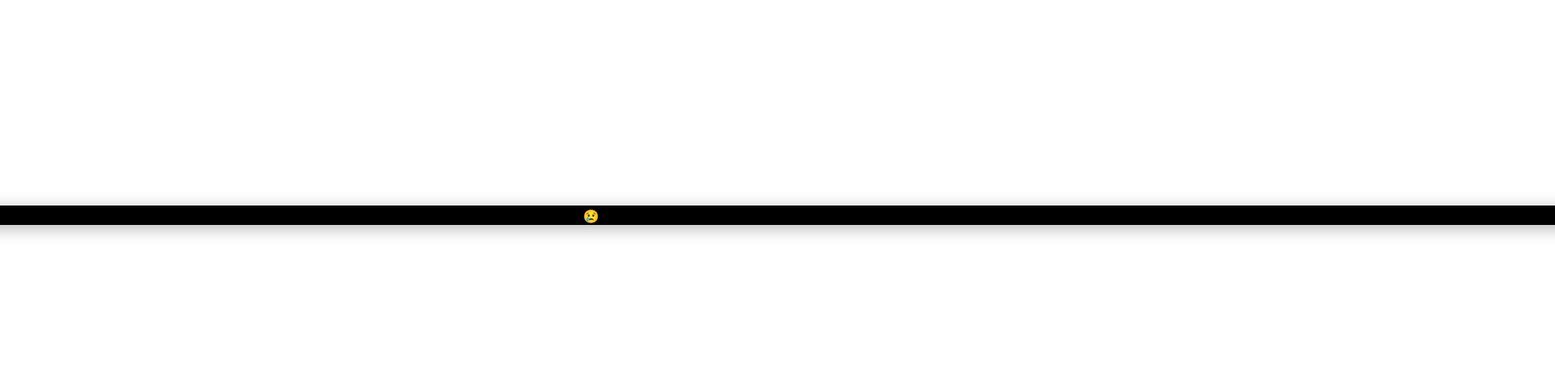
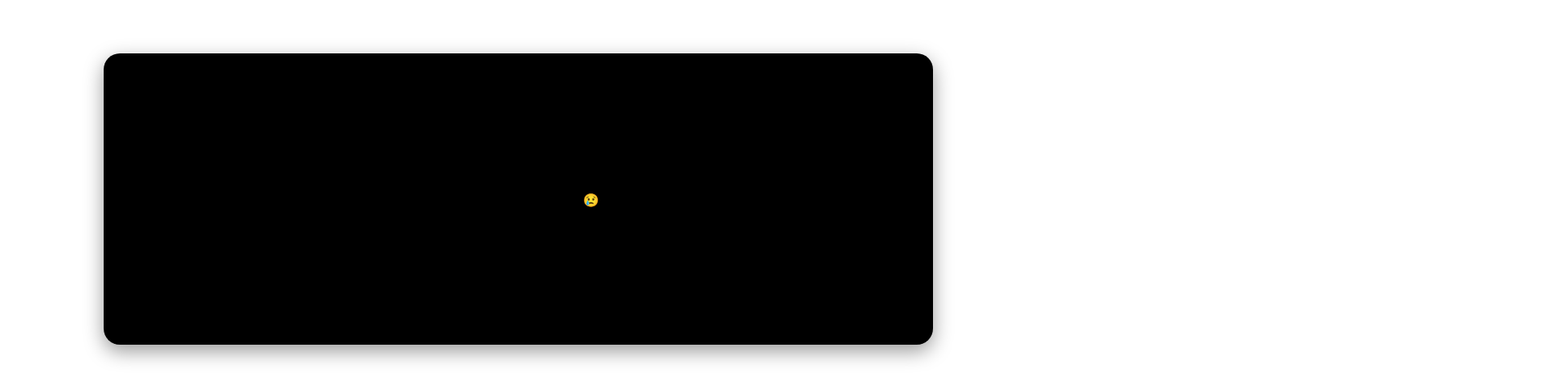
Before and after one commit to xeon-243859/ppongtok-app, a React (Vite) app: page /preview in a window 1280 px wide. Shown: the part 134-616 px from the top of the page at 81% size, 1920 px wide, since content can reach past the window. Built offline with nearby package versions, Linux system fonts and the light colour scheme.

Commit message:
📦 Fix: media-box 감성 박스 스타일 재구성 (80vw x 45vh)

```diff
--- a/src/pages/PreviewPage.css
+++ b/src/pages/PreviewPage.css
@@ -11,18 +11,19 @@
 
 /* 감성적인 영상/이미지 프레임 */
 .media-box {
-  width: 240vw;
-  max-height: 160vh;
-  height: auto;
-  background-color: black;
+  width: 80vw;
+  height: 45vh;
+  background-color: #000;
   border-radius: 20px;
   overflow: hidden;
   position: relative;
-  box-shadow: 0 4px 20px rgba(0, 0, 0, 0.3);
+  box-shadow: 0 8px 24px rgba(0, 0, 0, 0.4);
   display: flex;
   align-items: center;
   justify-content: center;
+  margin-bottom: 40px;
 }
+
 
 
 /* 이미지 또는 영상 */
```
